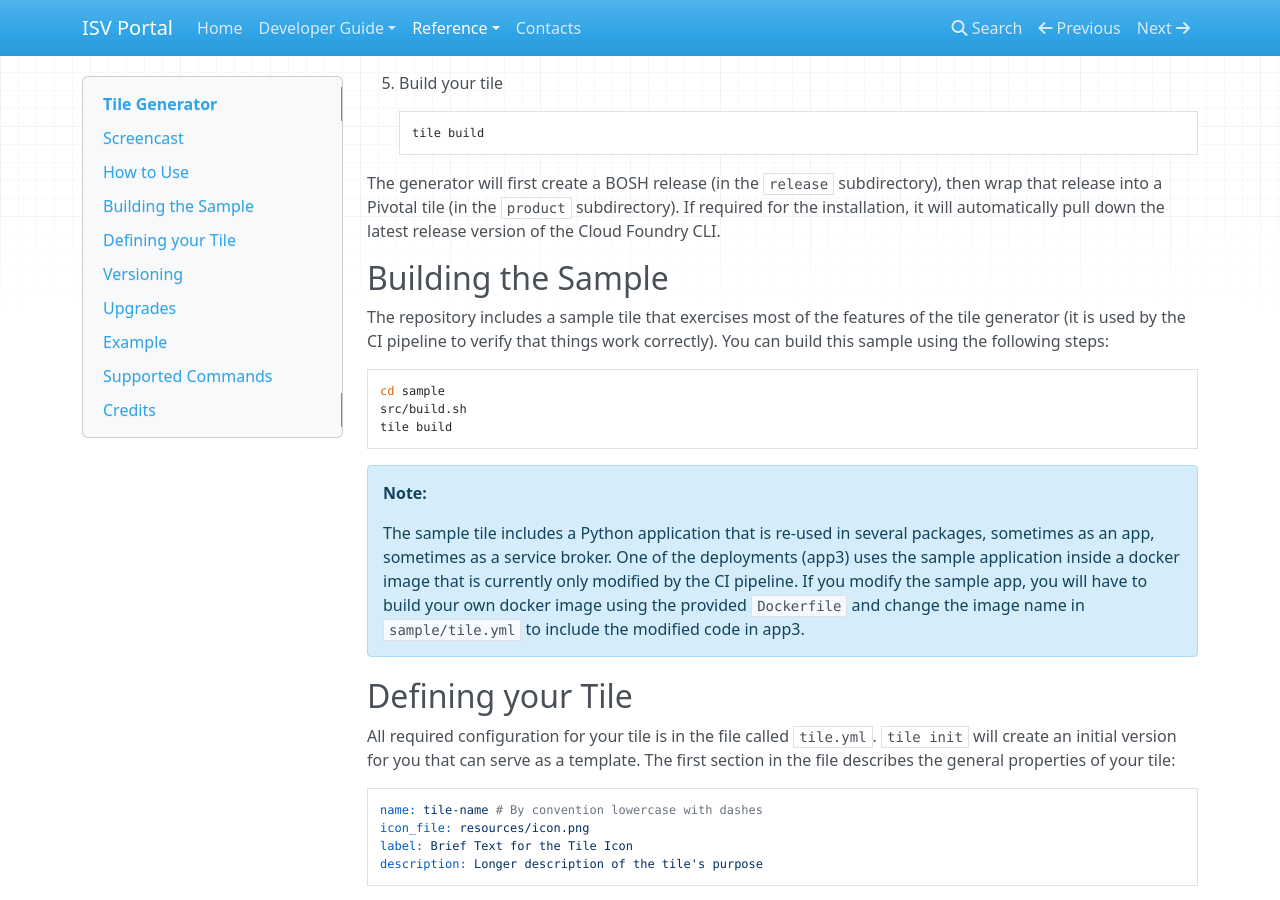
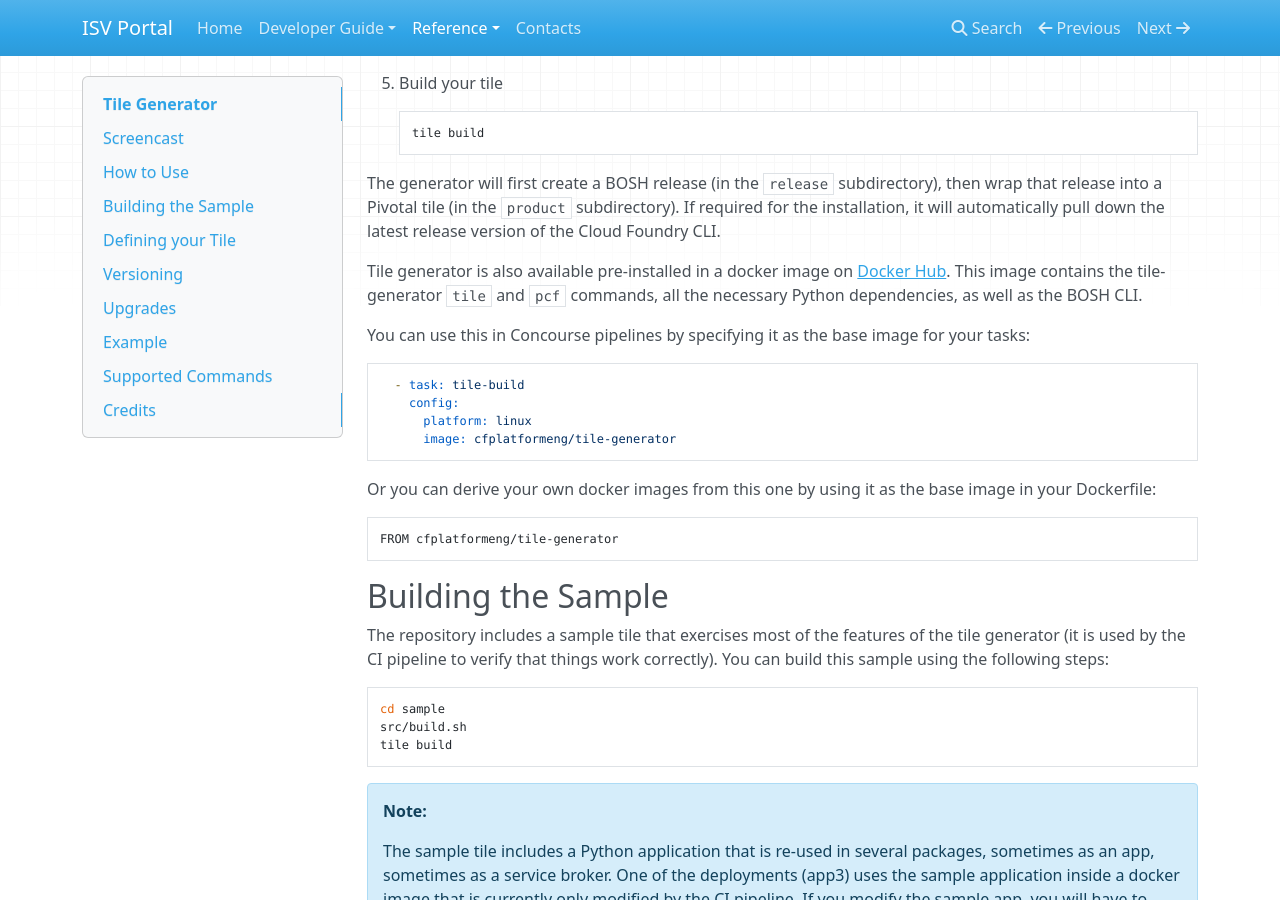
Before and after one commit to vmware-archive/isv-portal, an MkDocs documentation site: the page built from docs/tile-generator.md, in a window 1280 px wide and 900 px high, scrolled down 1659 px. Built offline with MkDocs 1.6.1, drawn with Linux system fonts in a browser that asks for light colours; nearby versions of some CDN libraries; old or Windows-style settings are respelled for this version of MkDocs.

Commit message:
Added official docker image for tile-generator

````diff
--- a/docs/tile-generator.md
+++ b/docs/tile-generator.md
@@ -72,6 +72,28 @@ The generator will first create a BOSH release (in the `release` subdirectory),
 then wrap that release into a Pivotal tile (in the `product` subdirectory).
 If required for the installation, it will automatically pull down the latest
 release version of the Cloud Foundry CLI.
+
+Tile generator is also available pre-installed in a docker image on
+[Docker Hub](https://hub.docker.com/r/cfplatformeng/tile-generator/).
+This image contains the tile-generator `tile` and `pcf` commands, all the
+necessary Python dependencies, as well as the BOSH CLI.
+
+You can use this in Concourse pipelines by specifying it as the base image
+for your tasks:
+
+```
+  - task: tile-build
+    config:
+      platform: linux
+      image: cfplatformeng/tile-generator
+```
+
+Or you can derive your own docker images from this one by using it as the base
+image in your Dockerfile:
+
+```
+FROM cfplatformeng/tile-generator
+```
 
 ## Building the Sample
 
````
